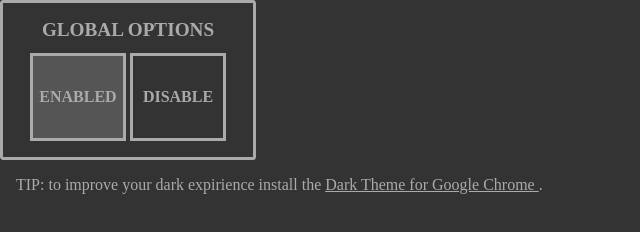
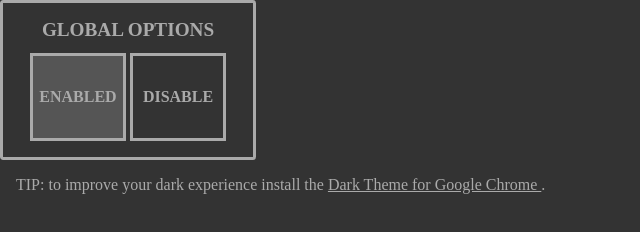
Before and after one commit to lucapinelli/darkmode, a browser extension: page app/settings/settings.html in a window 1280 px wide. Shown: the full height of the page, 0-640 px from the left. Drawn offline with Linux system fonts and the light colour scheme.

Commit message:
fix/typo

```diff
--- a/app/settings/settings.html
+++ b/app/settings/settings.html
@@ -21,7 +21,7 @@
       <ul>
     </div>
     <p>
-      TIP: to improve your dark expirience install the
+      TIP: to improve your dark experience install the
       <a target="_blank" href="https://chrome.google.com/webstore/detail/dark-theme-for-google-chr/annfbnbieaamhaimclajlajpijgkdblo?hl=en-US">
         Dark Theme for Google Chrome
       </a>
```
